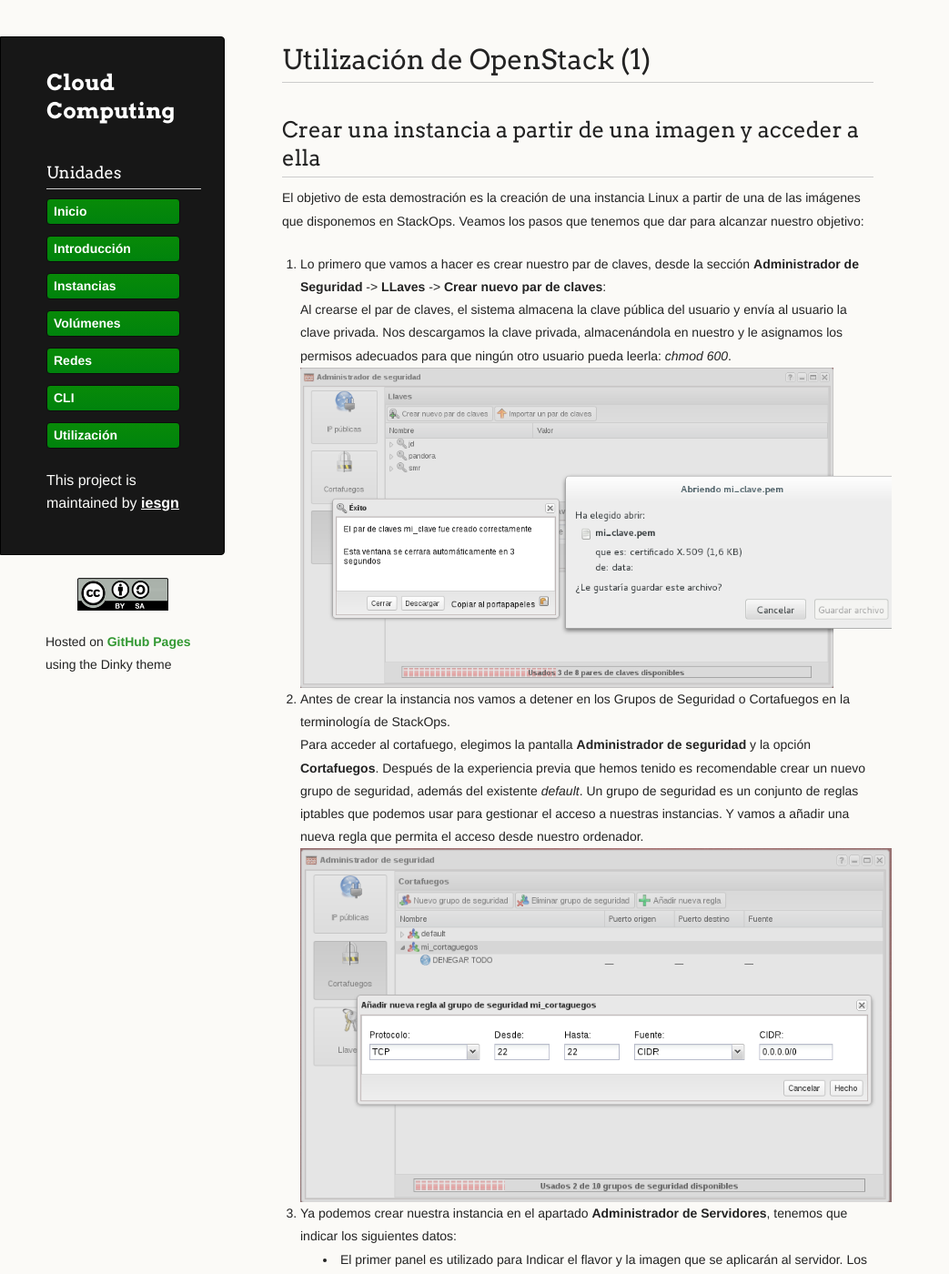
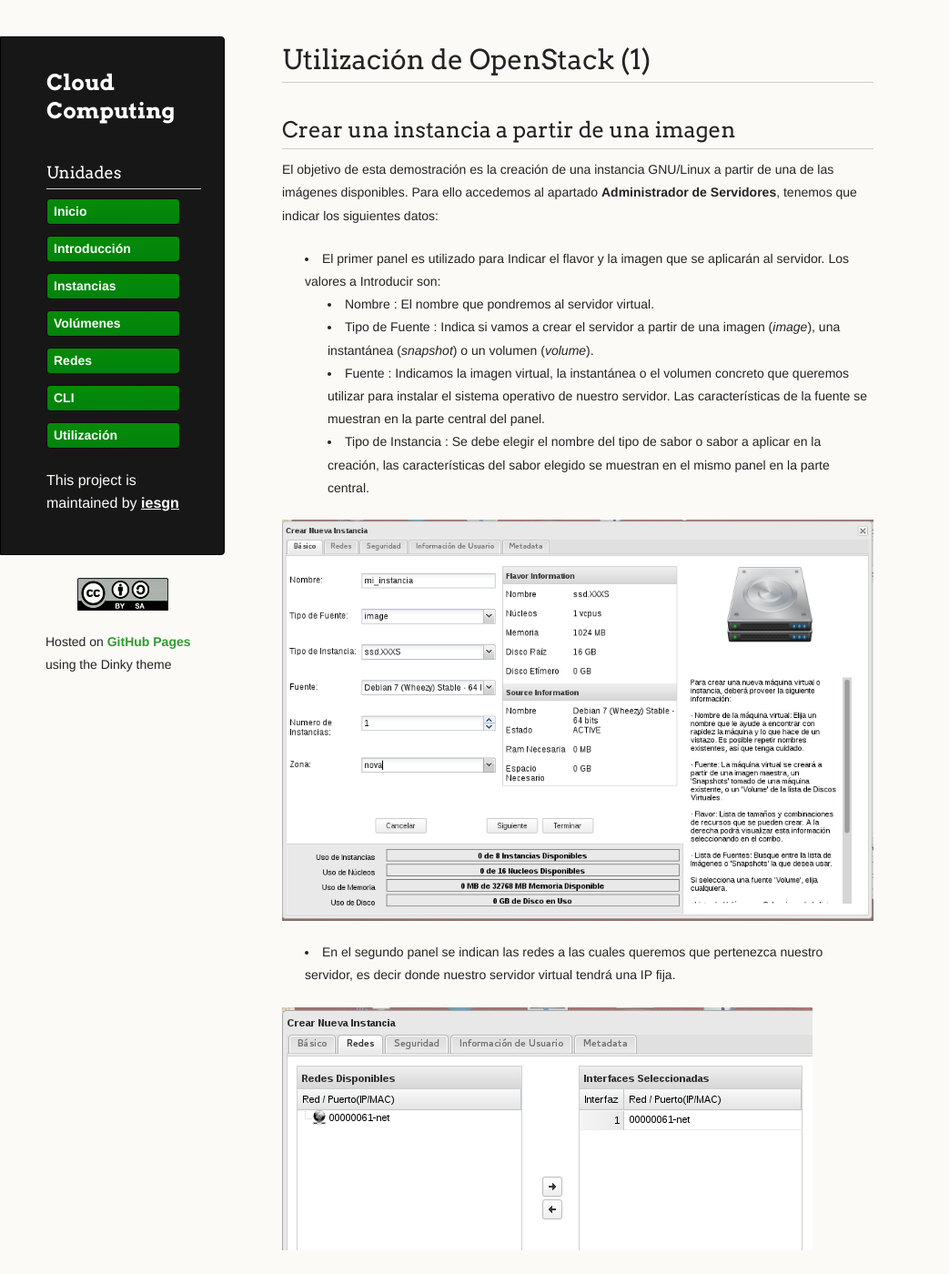
Before and after one commit to iesgn/cloud2, a Jekyll site: the page built from curso/u2/instancias1.md, in a window 1280 px wide and 1400 px high. Shown: the whole window at 91% size, without its empty margins (0-1043 px from the left). Built offline with Jekyll 4.4.1, drawn with Linux system fonts in a browser that asks for light colours; some of the changed text lies outside the part shown.

Commit message:
Instancia desde imagen

```diff
--- a/curso/u2/instancias1.md
+++ b/curso/u2/instancias1.md
@@ -5,56 +5,71 @@ menu:
   - Unidades
 ---
 
-## Crear una instancia a partir de una imagen y acceder a ella
+## Crear una instancia a partir de una imagen
 
-El objetivo de esta demostración es la creación de una instancia Linux a partir
-de una de las imágenes que disponemos en StackOps. Veamos los pasos que tenemos
-que dar para alcanzar nuestro objetivo:
+El objetivo de esta demostración es la creación de una instancia GNU/Linux a
+partir de una de las imágenes disponibles. Para ello accedemos al apartado
+**Administrador de Servidores**, tenemos que indicar los siguientes datos:
 
-1. Lo primero que vamos a hacer es crear nuestro par de claves, desde la
-sección **Administrador de Seguridad** -> **LLaves** -> **Crear nuevo par de
-claves**:
+* El primer panel es utilizado para Indicar el flavor y la imagen que se
+aplicarán al servidor. Los valores a Introducir son:
+  * Nombre : El nombre que pondremos al servidor virtual.
+  * Tipo de Fuente : Indica si vamos a crear el servidor a partir de una
+  imagen (*image*), una instantánea (*snapshot*) o un volumen (*volume*).
+  * Fuente : Indicamos la imagen virtual, la instantánea o el volumen concreto
+  que queremos utilizar para instalar el sistema operativo de nuestro
+  servidor. Las características de la fuente se muestran en la parte central
+  del panel.
+  * Tipo de Instancia : Se debe elegir el nombre del tipo de sabor o sabor a
+  aplicar en la creación, las características del sabor elegido se muestran en
+  el mismo panel en la parte central.
 
-	Al crearse el par de claves, el sistema almacena la clave pública del usuario y envía al usuario la clave privada. Nos descargamos la clave privada, almacenándola en nuestro y le asignamos los permisos adecuados para que ningún otro usuario pueda leerla: *chmod 600*.
 
-	![ssh](img/demo2_1.png)
+![instancia](img/demo2_3.png)
 
-2. Antes de crear la instancia nos vamos a detener en los Grupos de Seguridad o Cortafuegos en la terminología de StackOps.
 
-	Para acceder al cortafuego, elegimos la pantalla **Administrador de seguridad** y la opción **Cortafuegos**. Después de la experiencia previa que hemos tenido es recomendable crear un nuevo grupo de seguridad, además del existente *default*. Un grupo de seguridad es un conjunto de reglas iptables que podemos usar para gestionar el acceso a nuestras instancias. Y vamos a añadir una nueva regla que permita el acceso desde nuestro ordenador.
+* En el segundo panel se indican las redes a las cuales queremos que pertenezca
+nuestro servidor, es decir donde nuestro servidor virtual tendrá una IP fija.
 
-    ![ssh](img/demo2_2.png)
 
-3. Ya podemos crear nuestra instancia en el apartado **Administrador de Servidores**, tenemos que indicar los siguientes datos:
+![instancia](img/demo2_4.png)
 
-	* El primer panel es utilizado para Indicar el flavor y la imagen que se aplicarán al servidor. Los valores a Introducir son:
-        * Nombre : El nombre que pondremos al servidor virtual.
-        * Tipo de Fuente : Indica si vamos a crear el servidor a partir de una imagen, un snapshot o un volumen de arranque.
-        * Tipo de Instancia : Se debe elegir el nombre de un flavor a aplicar en la creación, las características del flavor elegido se muestran en el mismo panel en la parte central.
-	    * Fuente : Indicamos la imagen virtual, el snapshot o el volumen que queremos utilizar para instalar el sistema operativo de nuestro servidor. Las características de esta imagen se muestran en la parte central del panel.
-        ![instancia](img/demo2_3.png)
-    * En el segundo panel se indican las redes a las cuales queremos que pertenezca nuestro servidor, es decir donde nuestro servidor virtual tendrá una IP fija.
-    ![instancia](img/demo2_4.png)
-    * En el Tercer panel se gestionan temas de seguridad. Los datos a indicar son:
-    	* Clave Pública: Se selecciona una clave pública de una lista de claves públicas creadas previamente en el plugin de Administrador de Seguridad.
-    	* Se selecciona uno o más grupos de seguridad para aplicar en el servidor a la hora de gestionar el tráfico en la red.
-    	![instancia](img/demo2_5.png)
 
-4. Al cabo de unos segundos podemos ver que nuestra instancia ha sido creada, que tiene asignada una IP fija:
+* En el Tercer panel se gestionan temas de seguridad. Los datos a indicar son:
+  * Clave Pública: Se selecciona una clave pública de una lista de claves
+  públicas creadas previamente en el plugin de Administrador de Seguridad.
+  * Se selecciona uno o más grupos de seguridad para aplicar en el servidor a la
+  hora de gestionar el tráfico en la red.
 
-	![instancia](img/demo2_6.png)
 
-	Además podemos realizar diferentes acciones sobre ella:
+![instancia](img/demo2_5.png)
 
-	![instancia](img/acciones.png)
 
-5. Por último para poder acceder a la instancia desde el exterior tenemos que asignar a la instancia una IP flotante, una IP Pública, para ello:
+* De forma general no es necesario indicar nada en los dos paneles adicionales
+"Información de usuario" y "Metadata" por lo que ya es posible pulsar el botón
+"Terminar" y al cabo de unos segundos podemos ver que nuestra instancia ha
+sido creada, que tiene asignada una IP fija:
 
-	* Elegimos la opción **IP públicas** en el apartado **Administrador de seguridad** y asignamos una nueva IP.
-	* Desde esa misma pantalla o desde la **Adminstración de servidores**, asignamos esa nueva IP a la instancia que acabamos de crear.
-	![ip](img/demo2_7.png)
-	* ecuerda que una vez que la IP pública no está asignada a una instancia se puede liberar.
 
-6. Ya estamos en disposición de acceder a la instancia:
+![instancia](img/demo2_6.png)
+
+
+* Por último para poder acceder a la instancia desde el exterior tenemos que
+asignar a la instancia una IP flotante, una IP Pública, para ello:
+
+  * Elegimos la opción **IP públicas** en el apartado **Administrador de
+  seguridad** y asignamos una nueva IP.
+  * Desde esa misma pantalla o desde la **Adminstración de servidores**,
+  asignamos esa nueva IP a la instancia que acabamos de crear.
+
+
+![ip](img/demo2_7.png)
+
+
+* Recuerda que una vez que la IP pública no está asignada a una instancia se puede liberar.
+* El último paso es simplemente acceder a la instancia utilizando la clave
+privada correspondiente a la clave pública que se ha inyectado en la
+instancia:
+
 
 ![ip](img/demo2_8.png)
```
